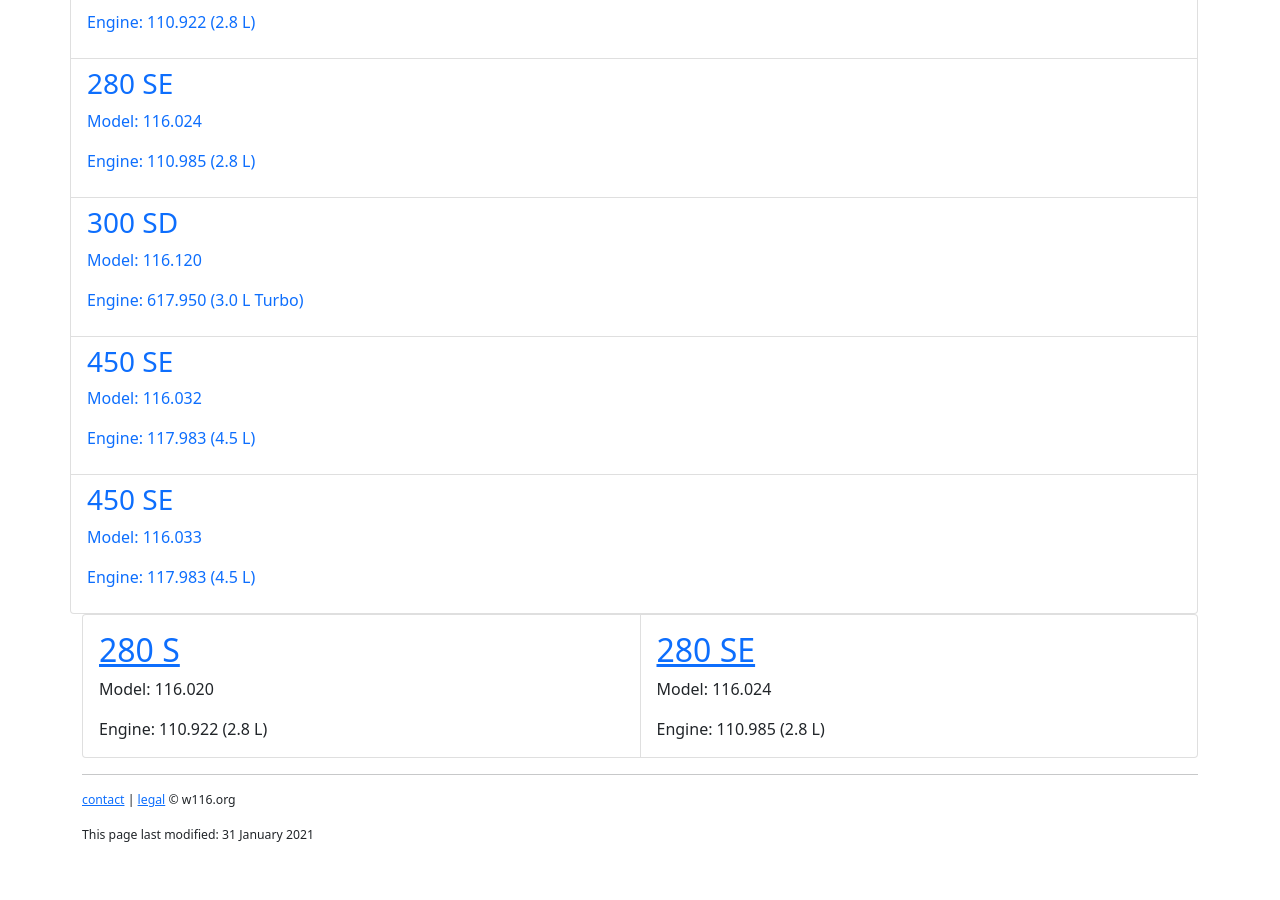
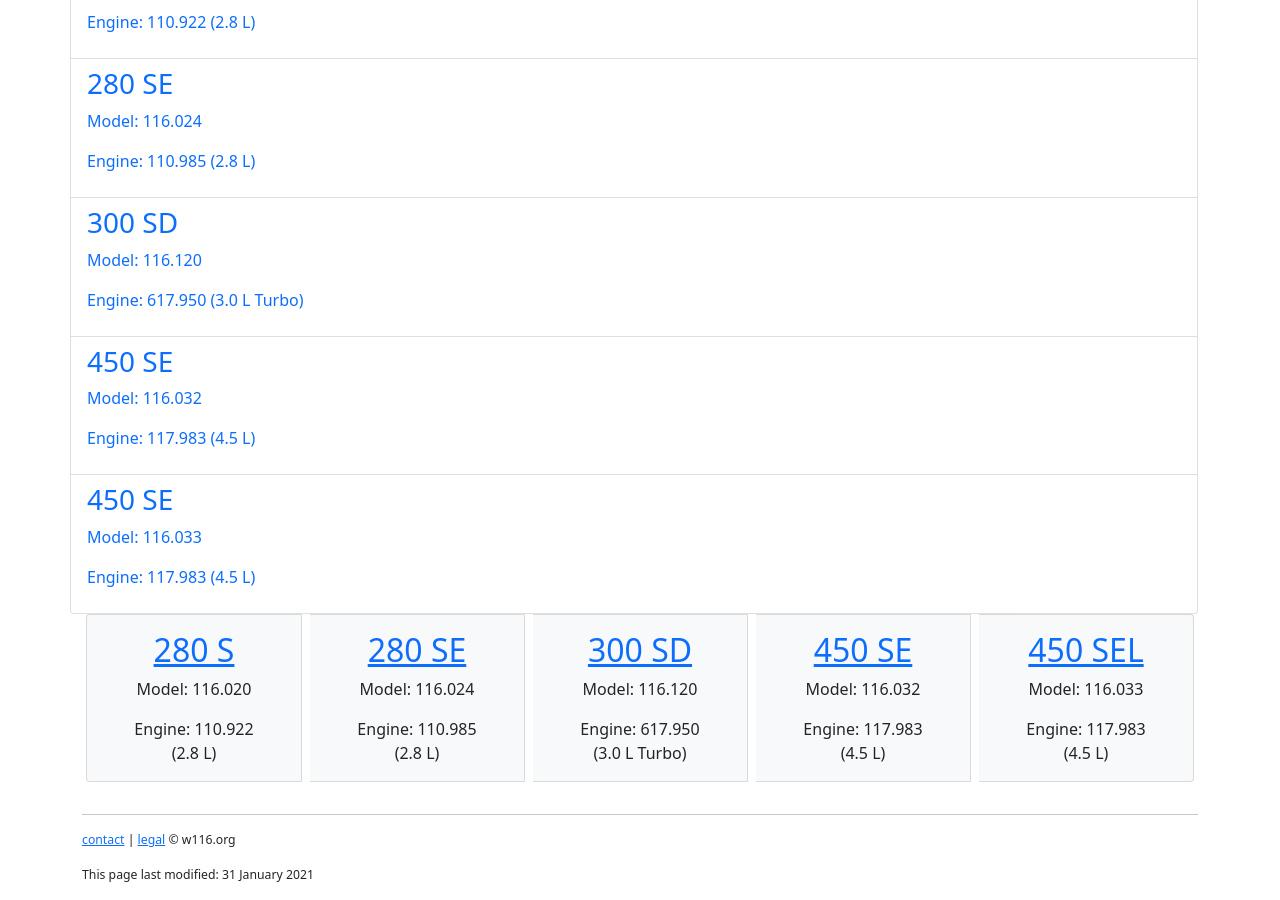
Before and after one commit to W116org/handbook, a Jekyll site: the page built from index.html, in a window 1280 px wide and 900 px high, scrolled down 606 px. Built offline with Jekyll 4.4.1, drawn with Linux system fonts in a browser that asks for light colours; comment, search, counter and statistics services are not loaded; before the commit the page ends 1466 px from its top, so only the background shows below that.

Commit message:
Update index.html

```diff
--- a/index.html
+++ b/index.html
@@ -52,22 +52,49 @@ lead: "1972-1980: 280S 280SE 300SD 450SE 450SEL"
 </div><!-- /.row -->
 
 <div class="card-group">
-  <div class="card">
+  <div class="card text-center text-dark bg-light mb-3 mx-1">
     <div class="card-body">
       <a href="m110/">
         <h2 class="card-title">280 S</h2>
       </a>
-      <p class="card-text">Model: 116.020</p>
-      <p class="card-text">Engine: 110.922 (2.8 L)</p>
+      <p class="card-text"><small class="text-muted"></small>Model: </small>116.020</p>
+      <p class="card-text"><small class="text-muted"></small>Engine: </small>110.922</br>(2.8 L)</p>
     </div>
   </div>
-  <div class="card">
+  <div class="card text-center text-dark bg-light mb-3 mx-1">
     <div class="card-body">
       <a href="m110/">
         <h2 class="card-title">280 SE</h2>
       </a>
-      <p class="card-text">Model: 116.024</p>
-      <p class="card-text">Engine: 110.985 (2.8 L)</p>
+      <p class="card-text"><small class="text-muted"></small>Model: </small>116.024</p>
+      <p class="card-text"><small class="text-muted"></small>Engine: </small>110.985</br>(2.8 L)</p>
+    </div>
+  </div>
+  <div class="card text-center text-dark bg-light mb-3 mx-1">
+    <div class="card-body">
+      <a href="m617/">
+        <h2 class="card-title">300 SD</h2>
+      </a>
+      <p class="card-text"><small class="text-muted"></small>Model: </small>116.120</p>
+      <p class="card-text"><small class="text-muted"></small>Engine: </small>617.950</br>(3.0 L Turbo)</p>
+    </div>
+  </div>
+  <div class="card text-center text-dark bg-light mb-3 mx-1">
+    <div class="card-body">
+      <a href="m617/">
+        <h2 class="card-title">450 SE</h2>
+      </a>
+      <p class="card-text"><small class="text-muted"></small>Model: </small>116.032</p>
+      <p class="card-text"><small class="text-muted"></small>Engine: </small>117.983</br>(4.5 L)</p>
+    </div>
+  </div>
+  <div class="card text-center text-dark bg-light mb-3 mx-1">
+    <div class="card-body">
+      <a href="m617/">
+        <h2 class="card-title">450 SEL</h2>
+      </a>
+      <p class="card-text"><small class="text-muted"></small>Model: </small>116.033</p>
+      <p class="card-text"><small class="text-muted"></small>Engine: </small>117.983</br>(4.5 L)</p>
     </div>
   </div>
 
```
